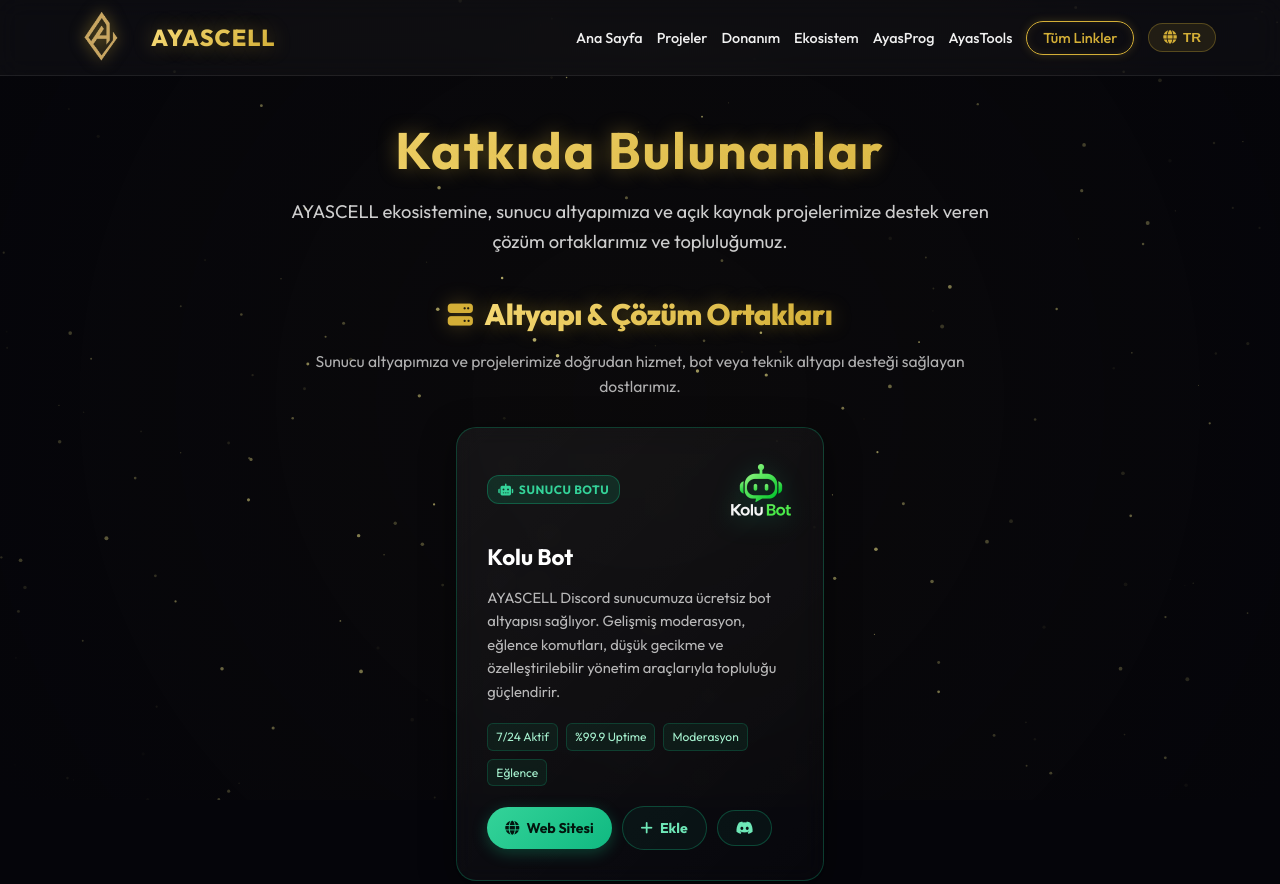
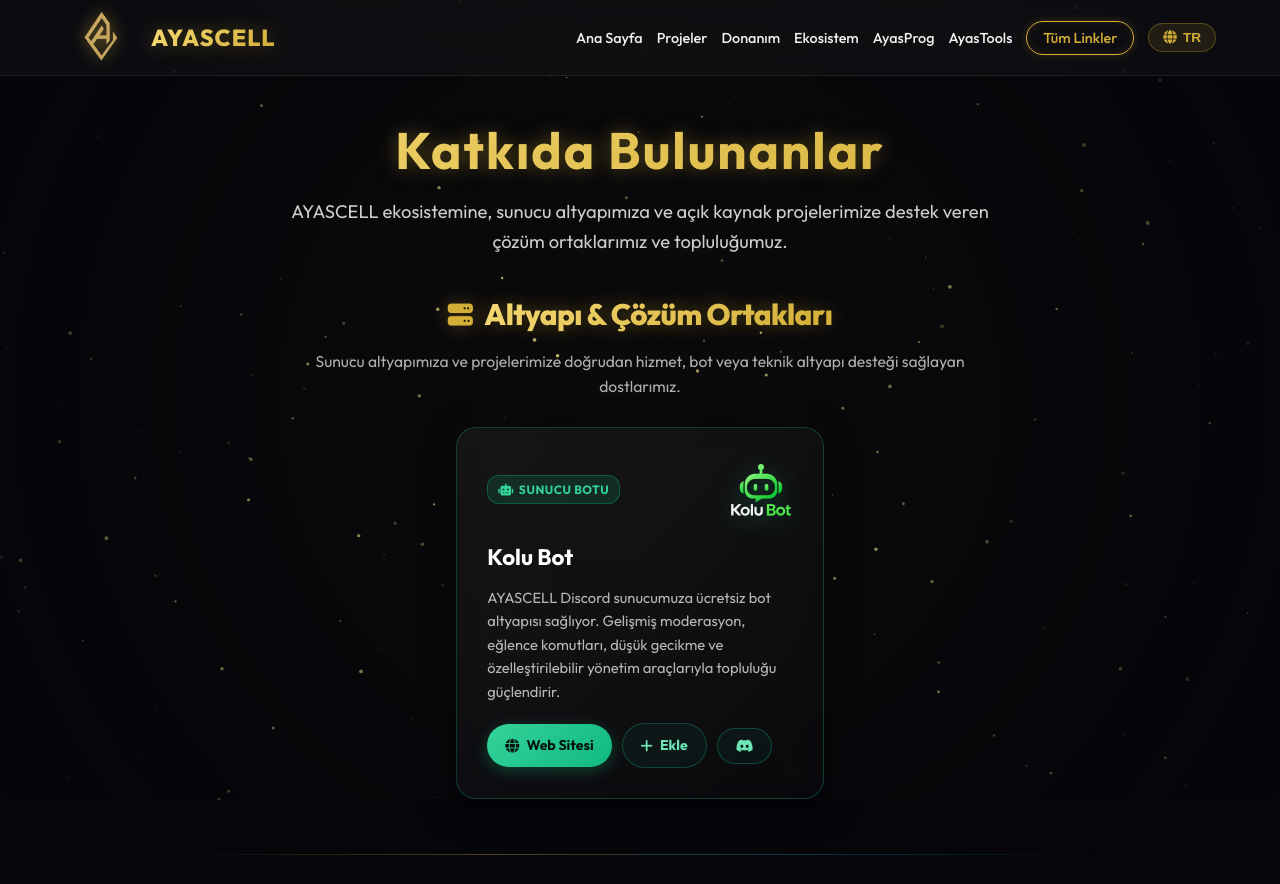
Before and after one commit to AYASCELL/ayascell.github.io, a plain HTML site: page contributors.html in a window 1280 px wide. Shown: the top 884 px of the page. Drawn offline with nearby package versions, Linux system fonts and the light colour scheme.

Commit message:
Remove Kolu Bot tags from contributors page

```diff
--- a/contributors.html
+++ b/contributors.html
@@ -92,7 +92,7 @@
     <link rel="stylesheet" href="https://cdnjs.cloudflare.com/ajax/libs/font-awesome/6.5.1/css/all.min.css" />
     <link rel="stylesheet" type="text/css" href="https://cdn.jsdelivr.net/gh/devicons/devicon@latest/devicon.min.css" />
     <link href="https://fonts.googleapis.com/css2?family=Outfit:wght@300;400;500;700;800&display=swap" rel="stylesheet">
-    <link rel="stylesheet" href="style.css?v=20261115_170758">
+    <link rel="stylesheet" href="style.css?v=20261115_173810">
 </head>
 
 <body class="setup-page-body">
@@ -169,19 +169,13 @@
                                 <span class="lang-tr">Sunucu Botu</span>
                                 <span class="lang-en">Discord Bot</span>
                             </span>
-                            <img src="assets/kolu-bot-logo.png?v=20261115_170758" alt="Kolu Bot Logo" class="contrib-card-icon frameless">
+                            <img src="assets/kolu-bot-logo.png?v=20261115_173810" alt="Kolu Bot Logo" class="contrib-card-icon frameless">
                         </div>
                         <h4>Kolu Bot</h4>
                         <p>
                             <span class="lang-tr">AYASCELL Discord sunucumuza ücretsiz bot altyapısı sağlıyor. Gelişmiş moderasyon, eğlence komutları, düşük gecikme ve özelleştirilebilir yönetim araçlarıyla topluluğu güçlendirir.</span>
                             <span class="lang-en">Provides free Discord bot infrastructure for our AYASCELL server. Empowers the community with advanced moderation, fun commands, low latency, and customizable tools.</span>
                         </p>
-                        <div class="contrib-tags">
-                            <span class="contrib-tag">7/24 Aktif</span>
-                            <span class="contrib-tag">%99.9 Uptime</span>
-                            <span class="contrib-tag">Moderasyon</span>
-                            <span class="contrib-tag">Eğlence</span>
-                        </div>
                     </div>
                     <div class="contrib-links-row">
                         <a href="https://kolu-bot.github.io/" target="_blank" rel="noopener noreferrer" class="contrib-btn solid-emerald">
@@ -360,7 +354,7 @@
         </div>
     </footer>
 
-    <script src="app.js?v=20261115_170758"></script>
+    <script src="app.js?v=20261115_173810"></script>
 </body>
 
 </html>
```
Also changed, not shown: ecosystem/closed-beta-guide.html (+2 -2 lines), ecosystem/games.html (+2 -2 lines), ecosystem/index.html (+2 -2 lines), ecosystem/mobile.html (+2 -2 lines), ecosystem/pc.html (+2 -2 lines), ecosystem/web.html (+2 -2 lines), index.html (+2 -2 lines), links.html (+2 -2 lines), setup.html (+2 -2 lines).
